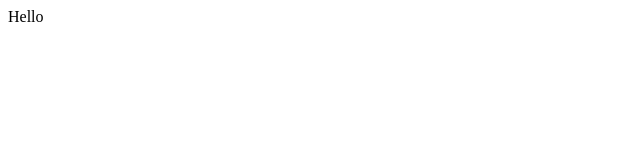
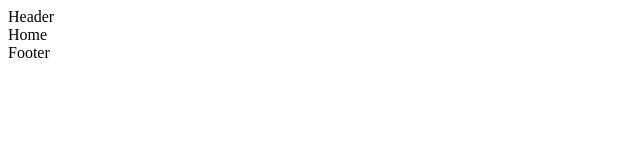
Before and after one commit to Amanchouhan192/NBA-Highlights, a React (Create React App) app: page / in a window 1280 px wide. Shown: the top 160 px of the page, without its empty margins (0-640 px from the left). Built offline with nearby package versions, Linux system fonts and the light colour scheme.

Commit message:
setting up routes

```diff
--- a/package.json
+++ b/package.json
@@ -8,7 +8,7 @@
     "react": "^16.2.0",
     "react-dom": "^16.2.0",
     "react-reveal": "^0.7.3",
-    "react-router-dom": "^4.0.0",
+    "react-router-dom": "^4.2.2",
     "react-scripts": "1.0.17",
     "react-slick": "^0.16.0",
     "react-transition-group": "^2.2.1"
--- a/src/components/App.js
+++ b/src/components/App.js
@@ -1,9 +1,21 @@
 import React,{Component} from 'react';
+import {BrowserRouter,Route} from 'react-router-dom';
+
+//components
+import Header from './header'
+import Footer from './footer'
+import Home from './home'
 
 class App extends Component{
     render(){
         return(
-            <div>Hello</div>
+            <BrowserRouter>
+            <div>
+                <Header/>
+                <Route exact path="/" component={Home}/>
+                <Footer/>
+            </div>
+            </BrowserRouter>
         )
     }
 }
--- /dev/null
+++ b/src/components/footer.js
@@ -0,0 +1,13 @@
+import React from 'react'
+import {Link} from 'react-router-dom'
+import header from './header';
+
+const Footer=()=>{
+    return(
+        <header>
+            <div>Footer</div>
+        </header>
+    )
+}
+
+export default Footer;
--- /dev/null
+++ b/src/components/header.js
@@ -0,0 +1,12 @@
+import React from 'react'
+import {Link} from 'react-router-dom'
+
+const Header=()=>{
+    return(
+        <header>
+            <div>Header</div>
+        </header>
+    )
+}
+
+export default Header;
--- /dev/null
+++ b/src/components/home.js
@@ -0,0 +1,11 @@
+import React,{Component} from 'react';
+
+class Home extends Component{
+    render(){
+        return(
+            <div>Home</div>
+        )
+    }
+}
+
+export default Home;
```
Also changed, not shown: 1 other file (tests, documents, lock files or other folders).
